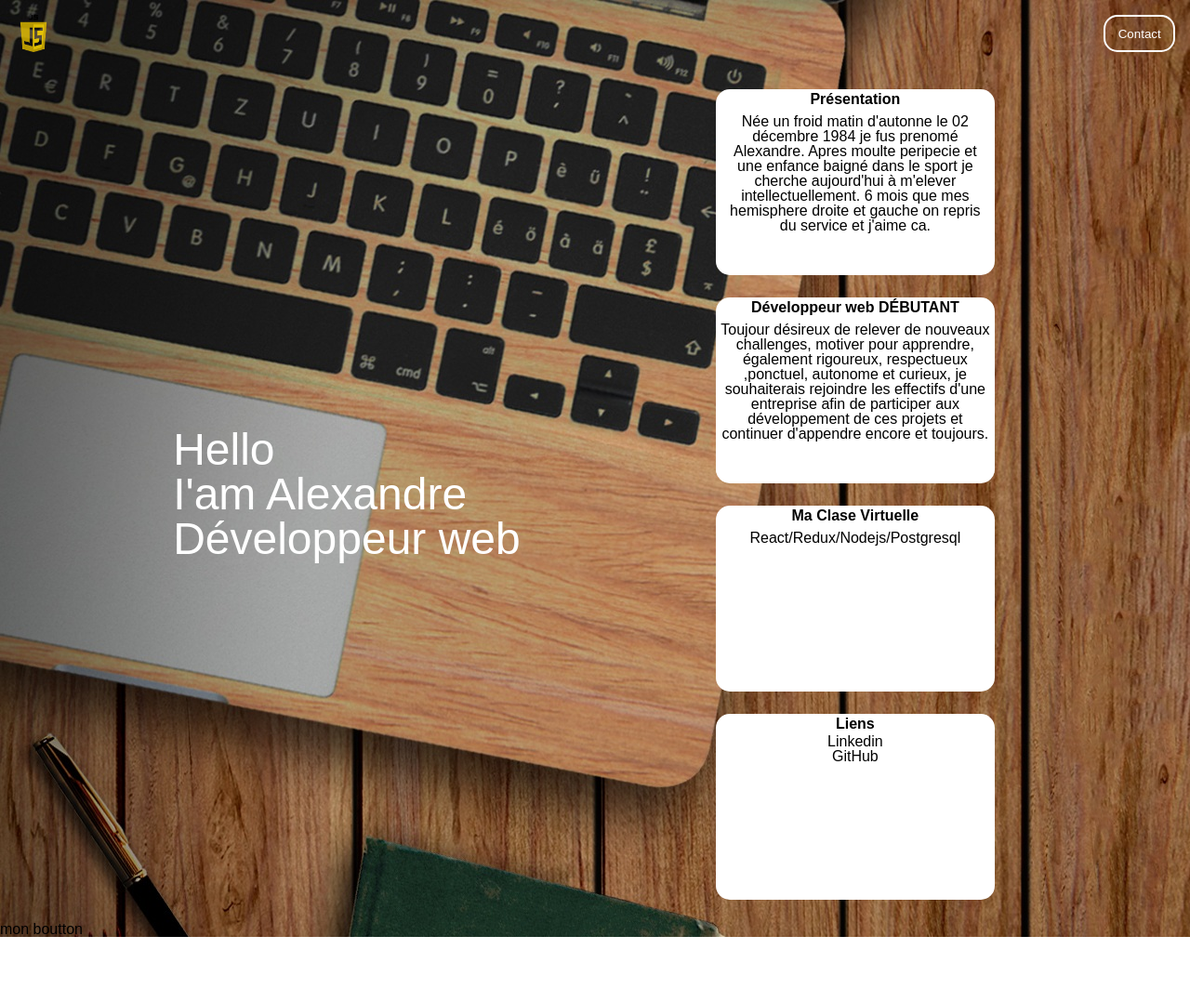
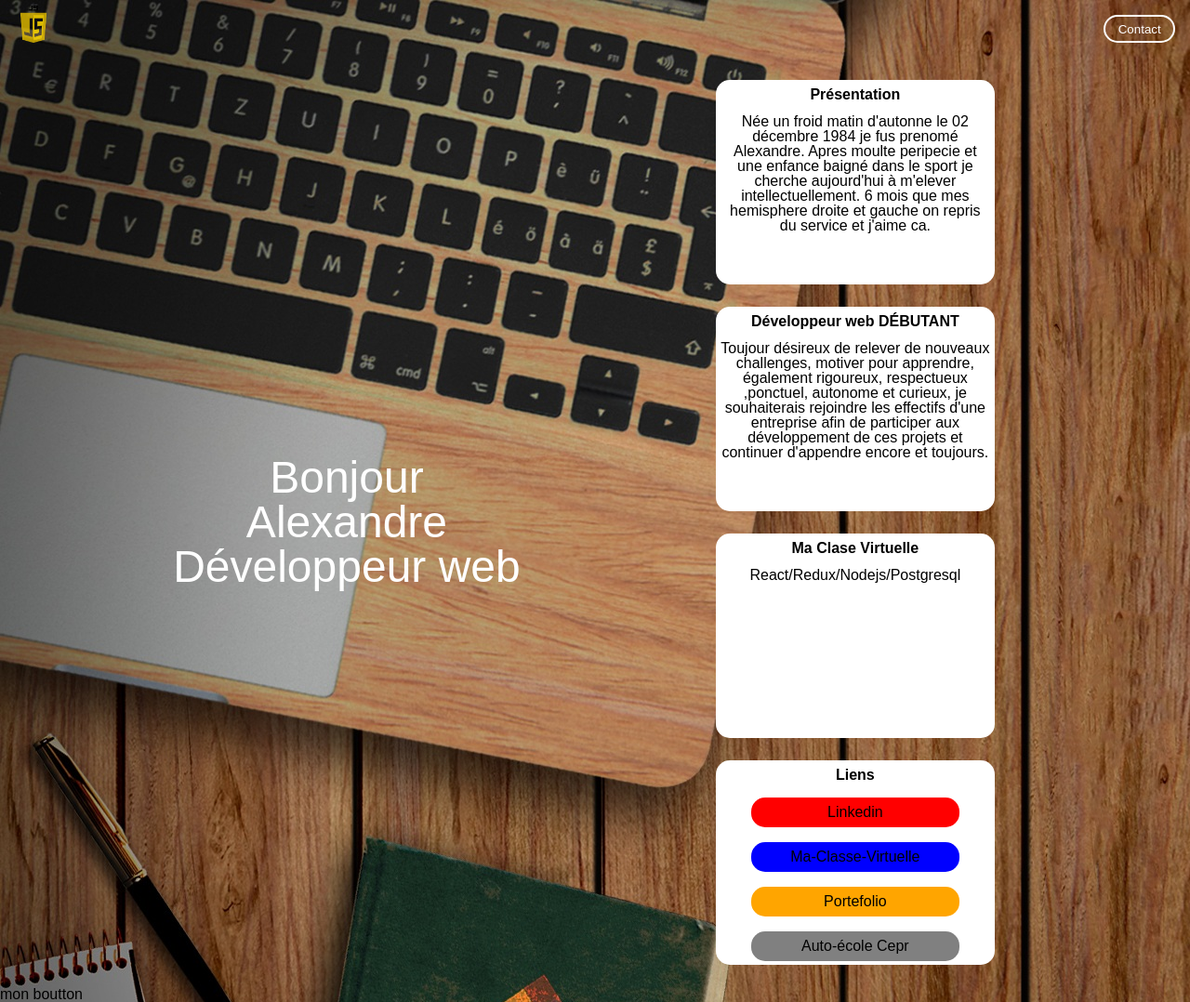
Before and after one commit to AlexandreDroulez/portefolio, a React app: page / in a window 1280 px wide. Shown: the whole page at 93% size. Before the commit the page ends 1008 px from the top, so only its background shows below. Built offline with nearby package versions, Linux system fonts and the light colour scheme; some packages are replaced by stand-ins of ours; a script that the page names is missing.

Commit message:
add css for link

```diff
--- a/src/components/Header/styles.scss
+++ b/src/components/Header/styles.scss
@@ -4,5 +4,6 @@
   padding: 1em;
   &-logo {
     height: 40px;
+    margin-top: -10px;
   }
 }
--- a/src/components/Main/Card/styles.scss
+++ b/src/components/Main/Card/styles.scss
@@ -1,7 +1,7 @@
 .main-card {
   background-color: white;
   width: 300px;
-  height: 200px;
+  height: 220px;
   border-radius: 15px;
   text-align: center;
   margin: 1.5rem;
--- a/src/components/Main/ClassVirtuelle/styles.scss
+++ b/src/components/Main/ClassVirtuelle/styles.scss
@@ -2,7 +2,7 @@
 
   &-title {
     font-weight: bold;
-    padding:0.2em
+    padding:0.5em
   }
   &-info {
     padding:0.3em
--- a/src/components/Main/Link/index.js
+++ b/src/components/Main/Link/index.js
@@ -11,11 +11,30 @@ import './styles.scss';
 const Link = () => (
   <div className="main-link">
     <h2 className="main-link-title">Liens</h2>
-    <div>
-      <a target="_blank" href="https://www.linkedin.com/in/alexandre-droulez-b20253185/">Linkedin</a>
-    </div>
-    <div>
-      <a target="_blank" href="https://github.com/AlexandreDroulez">GitHub</a>
+    <div className="main-link-container">
+      <div className="main-link-container-linkedin">
+        <a target="_blank" href="https://www.linkedin.com/in/alexandre-droulez-b20253185/">
+          Linkedin
+        </a>
+      </div>
+
+      <div className="main-link-container-Ma-Classe-Virtuel" >
+        <a target="_blank" href="https://github.com/AlexandreDroulez/Ma-Classe-Virtuel">
+          Ma-Classe-Virtuelle
+        </a>
+      </div>
+
+      <div className="main-link-container-portefolio">
+        <a target="_blank" href="https://github.com/AlexandreDroulez/portefolio">
+          Portefolio
+        </a>
+      </div>
+
+      <div className="main-link-container-CEPR">
+        <a target="_blank" href="https://github.com/AlexandreDroulez/CEPR">
+          Auto-école Cepr
+        </a>
+      </div>
     </div>
   </div>
 );
--- a/src/components/Main/Link/styles.scss
+++ b/src/components/Main/Link/styles.scss
@@ -2,9 +2,46 @@
 
   &-title {
     font-weight: bold;
-    padding:0.2em
+    padding: 0.5em;
   }
   &-info {
     padding:0.3em
   }
+  &-container{
+    display: flex;
+    flex-direction: column;
+    flex-wrap: wrap;
+    width: 80%;
+    margin: auto;
+    &-linkedin{
+      background-color: red;
+      padding: 0.5em;
+      border-radius: 15px;
+      margin: 0.5rem;
+    }
+    &-github{
+      background-color: green;
+      padding: 0.5em;
+      border-radius: 15px;
+      margin: 0.5rem;
+    }
+    &-CEPR{
+      background-color: grey;
+      padding: 0.5em;
+      border-radius: 15px;
+      margin: 0.5rem;
+    }
+    &-Ma-Classe-Virtuel {
+      background-color: blue;
+      padding: 0.5em;
+      border-radius: 15px;
+      margin: 0.5rem;
+    }
+    &-portefolio {
+      background-color: orange;
+      padding: 0.5em;
+      border-radius: 15px;
+      margin: 0.5rem;
+    }
+  }
 }
--- a/src/components/Main/Motivation/styles.scss
+++ b/src/components/Main/Motivation/styles.scss
@@ -2,7 +2,7 @@
 
   &-title {
     font-weight: bold;
-    padding:0.2em
+    padding: 0.5em;
   }
   &-info {
     padding:0.3em
--- a/src/components/Main/Presentation/styles.scss
+++ b/src/components/Main/Presentation/styles.scss
@@ -2,7 +2,7 @@
 
   &-title {
     font-weight: bold;
-    padding:0.2em
+    padding: 0.5em;
   }
   &-info {
     padding:0.3em
--- a/src/components/Main/TitleFirst/index.js
+++ b/src/components/Main/TitleFirst/index.js
@@ -10,9 +10,9 @@ import './styles.scss';
 const TitleFirst = () => (
   <h1 className="main-title-first text-focus-in">
     <div className="letter-hello ">
-      Hello
+      Bonjour
     </div>
-    <div>I'am Alexandre</div>
+    <div>Alexandre</div>
     <div>
       Développeur web
     </div>
--- a/src/components/Main/index.js
+++ b/src/components/Main/index.js
@@ -1,6 +1,5 @@
 // == Import npm
 import React from 'react';
-
 
 // import
 import Card from 'src/containers/Main/Card';
@@ -8,6 +7,7 @@ import Presentation from 'src/components/Main/Presentation';
 import ClassVirtuelle from 'src/components/Main/ClassVirtuelle';
 import Link from 'src/components/Main/Link';
 import Motivation from 'src/components/Main/Motivation';
+import TitleFirst from 'src/components/Main/TitleFirst';
 
 // == Import
 import './styles.scss';
@@ -16,15 +16,7 @@ import './styles.scss';
 const Main = () => (
   <div className="main">
     <div className="main-container-presentation">
-      <h1 className="main-container-presentation-title text-focus-in">
-        <div className="letter-hello ">
-          Hello
-        </div>
-        <div>I'am Alexandre</div>
-        <div>
-          Développeur web
-        </div>
-      </h1>
+      <TitleFirst />
     </div>
     <div className="main-container-card">
       <Card><Presentation /></Card>
--- a/src/components/Main/styles.scss
+++ b/src/components/Main/styles.scss
@@ -10,4 +10,7 @@
   justify-content: center;
   font-size: 3em;
   color: white;
+  &-title{
+    text-align: center;
+  }
 }
```
